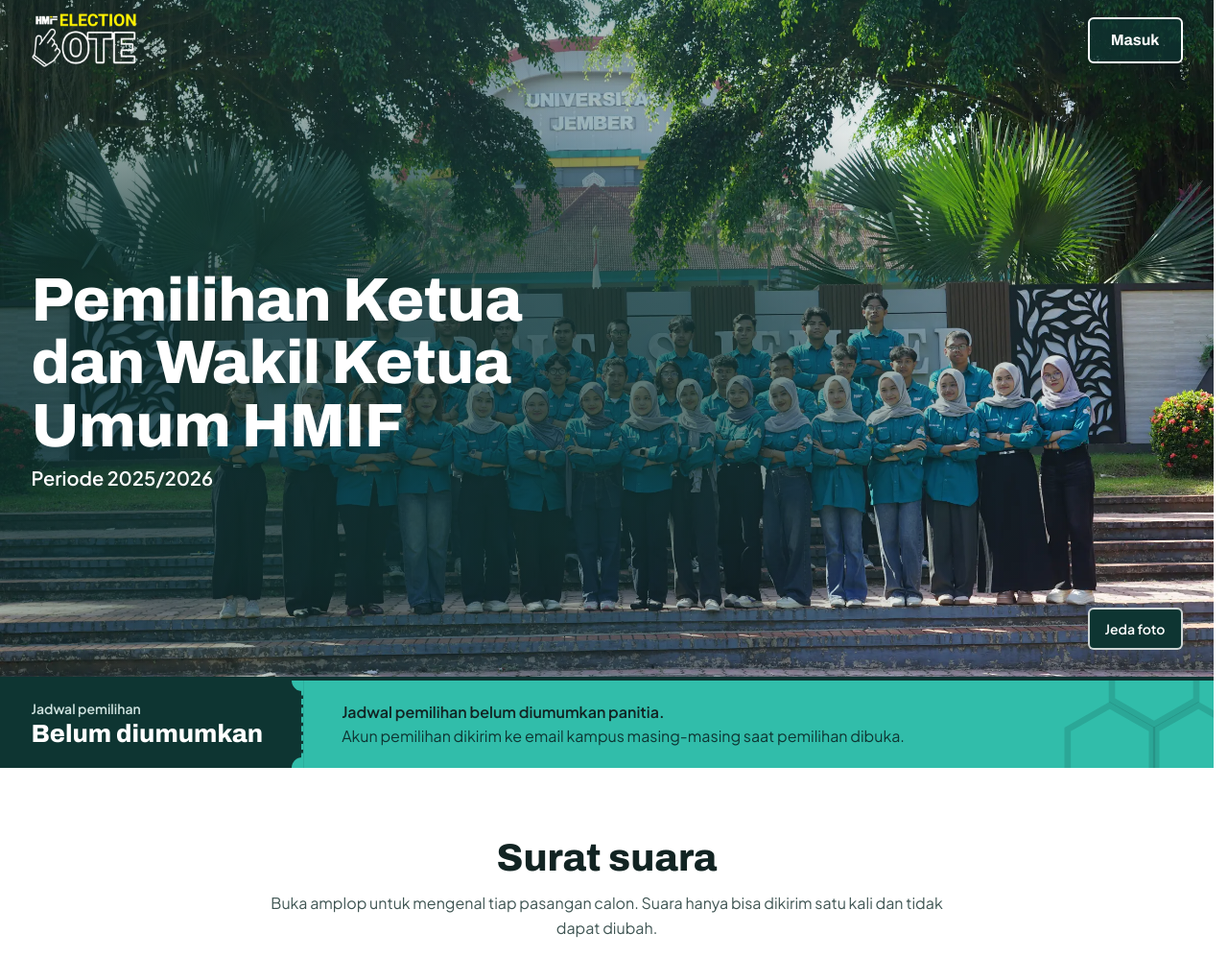
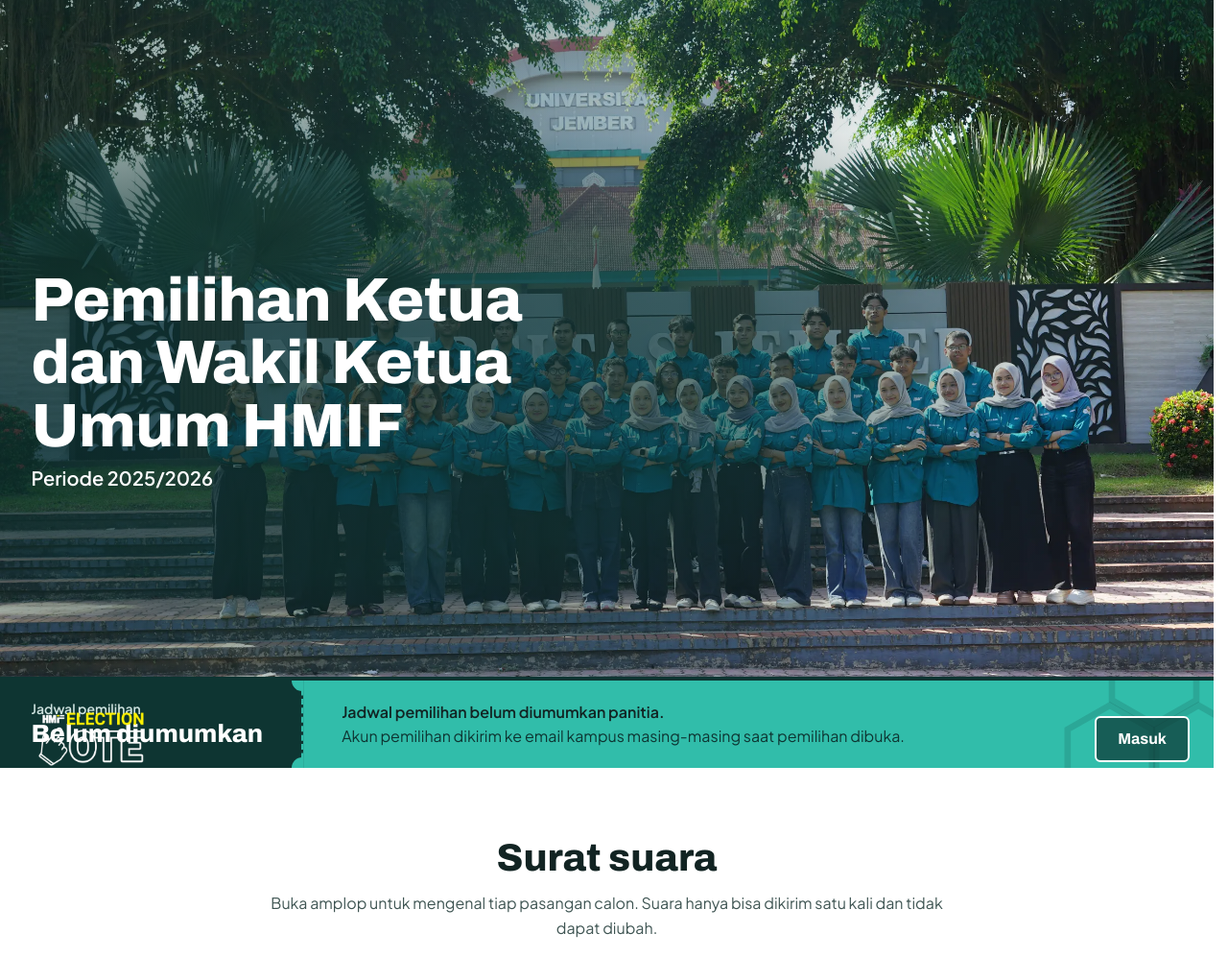
Before and after one commit to Zakha123-cyber/ev-hmif, a Laravel app: page / in a window 1280 px wide, after a click on "Langsung ke daftar pasangan calon". Shown: the top 997 px of the page at 96% size. Run offline with Laravel 10, Linux system fonts and the light colour scheme; data comes from the database, SQL or seed files in the repository; data that the repository does not hold is empty; some libraries are stand-ins or nearby versions.

Commit message:
feat(home): fixed navbar that turns solid on scroll; remove slider pause button
Co-Authored-By: Claude Opus 5.5 <noreply@anthropic.com>

```diff
--- a/public/frontend/css/home.css
+++ b/public/frontend/css/home.css
@@ -33,6 +33,8 @@
 
 html {
     scroll-behavior: smooth;
+    /* Lompatan ke #paslon / #hasil tidak tertutup navbar tetap */
+    scroll-padding-top: 72px;
 }
 
 body {
@@ -96,7 +98,7 @@ a {
     position: absolute;
     left: var(--gutter);
     top: -100px;
-    z-index: 20;
+    z-index: 40;
     padding: 12px 16px;
     background: var(--yellow);
     color: var(--ink);
@@ -174,11 +176,27 @@ a {
 
 /* ---------- Header ---------- */
 
+/* Navbar tetap di atas. Tanpa JS selalu solid; dengan JS transparan di atas foto
+   dan menjadi solid + lebih ringkas begitu halaman digulir. */
 .site-header {
-    position: absolute;
+    position: fixed;
     inset: 0 0 auto;
-    z-index: 5;
+    z-index: 30;
     padding-block: 14px;
+    background: var(--deep);
+    transition: background-color .2s ease, padding .2s ease;
+}
+
+.js .site-header:not(.is-scrolled) {
+    background: transparent;
+}
+
+.site-header.is-scrolled {
+    padding-block: 8px;
+}
+
+.site-header.is-scrolled .site-header__logo img {
+    height: 40px;
 }
 
 .site-header__inner {
@@ -191,6 +209,7 @@ a {
 .site-header__logo img {
     width: auto;
     height: 44px;
+    transition: height .2s ease;
 }
 
 .site-header__actions {
@@ -276,28 +295,6 @@ a {
     font-size: clamp(16px, 2vw, 20px);
     font-weight: 600;
     letter-spacing: 0;
-}
-
-.slider-toggle {
-    align-self: flex-end;
-    min-height: 44px;
-    padding: 0 16px;
-    border: 2px solid rgba(255, 255, 255, .8);
-    border-radius: var(--radius);
-    background: var(--deep);
-    color: var(--paper);
-    font: 600 14px/1 var(--font-text);
-}
-
-.slider-toggle:hover {
-    background: var(--paper);
-    color: var(--deep);
-}
-
-.slider-toggle:active {
-    background: var(--yellow);
-    border-color: var(--yellow);
-    color: var(--ink);
 }
 
 /* ---------- Pita jadwal ---------- */
@@ -1037,18 +1034,11 @@ html {
             linear-gradient(180deg, rgba(14, 53, 50, .4) 0, rgba(14, 53, 50, 0) 140px);
     }
 
-    /* Judul di tengah vertikal area foto (di bawah header setinggi 84px);
-       tombol Jeda foto dipasang tetap di pojok kanan bawah. */
+    /* Judul di tengah vertikal area foto (di bawah header setinggi 84px) */
     .hero__inner {
         justify-content: center;
         padding-top: 84px;
         padding-bottom: 0;
-    }
-
-    .slider-toggle {
-        position: absolute;
-        right: var(--gutter);
-        bottom: 28px;
     }
 
     .slip-band__inner {
@@ -1198,6 +1188,8 @@ html {
 
     .hero__slide,
     .btn,
+    .site-header,
+    .site-header__logo img,
     .envelope,
     .envelope__flap,
     .envelope__seal,
--- a/public/frontend/js/home.js
+++ b/public/frontend/js/home.js
@@ -1,12 +1,11 @@
-// Slider foto bersama di hero: crossfade tiap 7 detik, bisa dijeda.
+// Slider foto bersama di hero: crossfade tiap 7 detik.
 // Tidak berjalan sama sekali jika pengguna memilih "kurangi gerakan".
 (function () {
     const INTERVAL = 7000;
 
     document.addEventListener('DOMContentLoaded', function () {
         const slider = document.querySelector('[data-slider]');
-        const toggle = document.querySelector('[data-slider-toggle]');
-        if (!slider || !toggle) return;
+        if (!slider) return;
 
         const slides = Array.from(slider.querySelectorAll('.hero__slide'));
         const reduceMotion = window.matchMedia('(prefers-reduced-motion: reduce)');
@@ -14,7 +13,6 @@
 
         let current = 0;
         let timer = null;
-        let pausedByUser = false;
 
         function show(next) {
             slides[current].classList.remove('is-active');
@@ -23,7 +21,7 @@
         }
 
         function start() {
-            if (timer || pausedByUser || document.hidden) return;
+            if (timer || document.hidden) return;
             timer = window.setInterval(function () {
                 show((current + 1) % slides.length);
             }, INTERVAL);
@@ -34,19 +32,34 @@
             timer = null;
         }
 
-        toggle.addEventListener('click', function () {
-            pausedByUser = !pausedByUser;
-            toggle.textContent = pausedByUser ? 'Putar foto' : 'Jeda foto';
-            pausedByUser ? stop() : start();
-        });
-
         // Hemat baterai: berhenti saat tab tidak terlihat.
         document.addEventListener('visibilitychange', function () {
             document.hidden ? stop() : start();
         });
 
-        toggle.hidden = false;
         start();
+    });
+})();
+
+// Navbar tetap: transparan di atas foto, solid begitu halaman digulir.
+(function () {
+    document.addEventListener('DOMContentLoaded', function () {
+        const header = document.querySelector('[data-site-header]');
+        if (!header) return;
+
+        let queued = false;
+        function sync() {
+            header.classList.toggle('is-scrolled', window.scrollY > 8);
+            queued = false;
+        }
+
+        window.addEventListener('scroll', function () {
+            if (queued) return;
+            queued = true;
+            window.requestAnimationFrame(sync);
+        }, { passive: true });
+
+        sync();
     });
 })();
 
--- a/resources/views/welcome.blade.php
+++ b/resources/views/welcome.blade.php
@@ -23,6 +23,8 @@
     <link rel="preconnect" href="https://fonts.googleapis.com">
     <link rel="preconnect" href="https://fonts.gstatic.com" crossorigin>
     <link rel="stylesheet" href="https://fonts.googleapis.com/css2?family=Archivo:wdth,wght@62..125,500..900&family=Plus+Jakarta+Sans:wght@400;600&display=swap">
+    {{-- Ditandai sebelum halaman tergambar: navbar tetap boleh transparan di atas foto hanya bila JS jalan --}}
+    <script>document.documentElement.classList.add('js');</script>
     <link rel="stylesheet" href="{{ asset('frontend/css/home.css') }}">
     <script src="{{ asset('frontend/js/home.js') }}" defer></script>
 </head>
@@ -30,7 +32,7 @@
 <body>
     <a class="skip-link" href="#paslon">Langsung ke daftar pasangan calon</a>
 
-    <header class="site-header">
+    <header class="site-header" data-site-header>
         <div class="container site-header__inner">
             <a href="{{ url('/') }}" class="site-header__logo">
                 <img src="{{ asset('frontend/images/home/logo-election-vote.webp') }}" width="313" height="160"
@@ -70,7 +72,6 @@
                         Pemilihan Ketua dan Wakil Ketua Umum HMIF
                         <span class="hero__period">Periode 2025/2026</span>
                     </h1>
-                    <button type="button" class="slider-toggle" data-slider-toggle hidden>Jeda foto</button>
                 </div>
             </section>
 
```
Also changed, not shown: docs/superpowers/specs/2026-11-25-results-and-hero-overlay-design.md (+4 -0 lines), tests/Feature/HomePageTest.php (+11 -1 lines).
